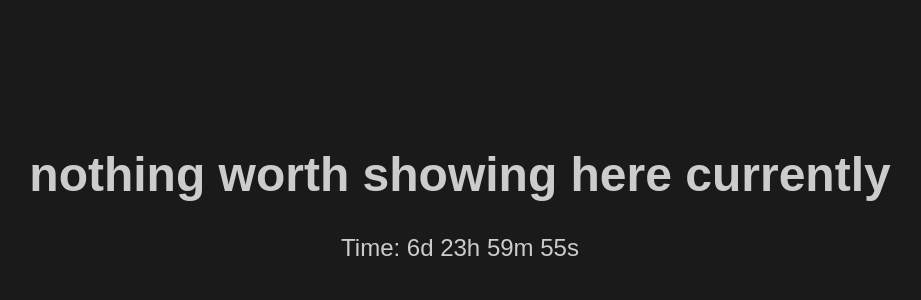
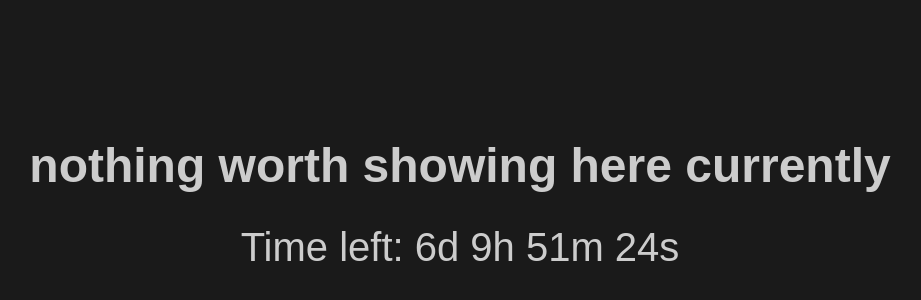
Before and after one commit to OfficialHakeem/brunob, a plain HTML site: page index.html in a window 1280 px wide. Shown: the part 212-512 px from the top of the page, without its empty margins (180-1101 px from the left). Drawn offline with Linux system fonts and the light colour scheme.

Commit message:
Update index.html

```diff
--- a/index.html
+++ b/index.html
@@ -7,7 +7,7 @@
     <link rel="stylesheet" href="styles.css">
     <style>
         #countdown {
-            font-size: 1.5rem;
+            font-size: 2.5rem;
             color: #cccccc;
         }
     </style>
@@ -31,7 +31,7 @@
                     const minutes = Math.floor((timeLeft % (60 * 60 * 1000)) / (60 * 1000));
                     const seconds = Math.floor((timeLeft % (60 * 1000)) / 1000);
 
-                    countdownElement.textContent = `Time: ${days}d ${hours}h ${minutes}m ${seconds}s`;
+                    countdownElement.textContent = `Time left: ${days}d ${hours}h ${minutes}m ${seconds}s`;
                 } else {
                     countdownElement.textContent = "Countdown finished!";
                     clearInterval(interval);
@@ -42,20 +42,9 @@
             const interval = setInterval(updateCountdown, 1000);
         }
 
-        // Check if there's already a countdown end time in localStorage
-        let endTime = localStorage.getItem('countdownEndTime');
 
-        if (!endTime) {
-            // Set the countdown to end in 7 days from now if not already set
-            const now = new Date().getTime();
-            endTime = now + 7 * 24 * 60 * 60 * 1000; // 7 days in milliseconds
-            localStorage.setItem('countdownEndTime', endTime);
-        } else {
-            // Parse the stored end time
-            endTime = parseInt(endTime, 10);
-        }
-
-        startCountdown(endTime);
+        const fixedEndTime = new Date('2025-02-03T00:00:00Z').getTime(); // February 3, 2025, UTC
+        startCountdown(fixedEndTime);
     </script>
 </body>
 </html>
```
